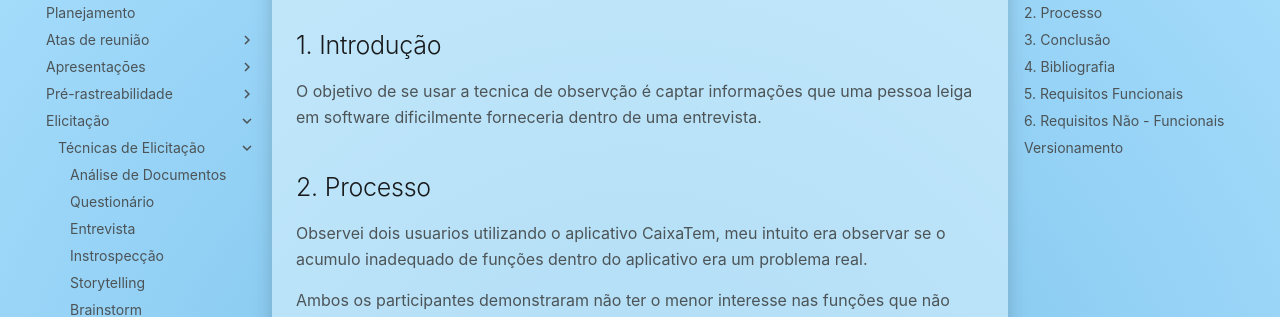
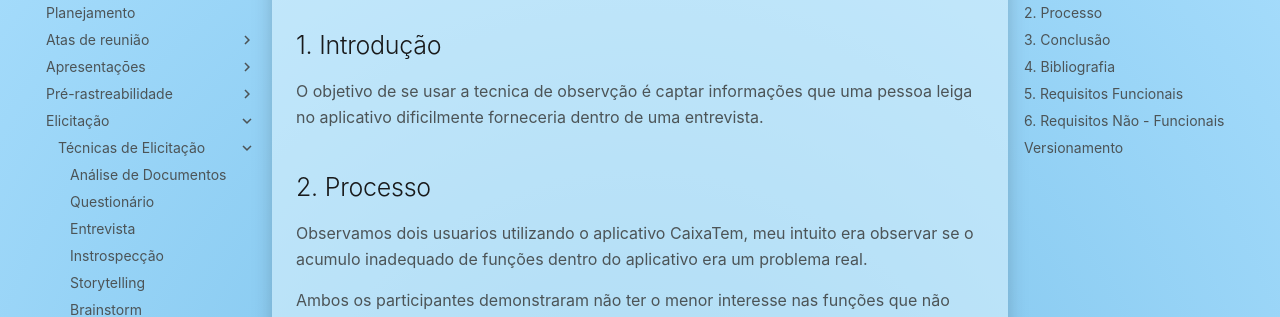
Before and after one commit to AntonioAldisio/2021.1-Caixa_Tem, an MkDocs documentation site: the page built from docs/Elicitacao/Tecnicas/observacao.md, in a window 1280 px wide and 900 px high. Shown: the part 160-477 px from the top of the window. Built offline with MkDocs 1.6.1 and Material for MkDocs 9.7.7, drawn with Linux system fonts in a browser that asks for light colours; some web fonts are replaced.

Commit message:
Update observacao.md

```diff
--- a/docs/Elicitacao/Tecnicas/observacao.md
+++ b/docs/Elicitacao/Tecnicas/observacao.md
@@ -1,10 +1,10 @@
 # Observação
 
 ## 1. Introdução
-O objetivo de se usar a tecnica de observção é captar informações que uma pessoa leiga em software dificilmente forneceria dentro de uma entrevista.
+O objetivo de se usar a tecnica de observção é captar informações que uma pessoa leiga no aplicativo dificilmente forneceria dentro de uma entrevista.
 
 ## 2. Processo
-Observei dois usuarios utilizando o aplicativo CaixaTem, meu intuito era observar se o acumulo inadequado de funções dentro do aplicativo era um problema real.
+Observamos dois usuarios utilizando o aplicativo CaixaTem, meu intuito era observar se o acumulo inadequado de funções dentro do aplicativo era um problema real.
 
 Ambos os participantes demonstraram não ter o menor interesse nas funções que não usam, foi comentado que se percebe quando uma nova funcionalidade é acrescentada ao aplicativo,isso não costuma se converter a uma melhora para um usuario anterior, mas sim a uma funcionalidade interessante a um novo usuario.
 
```
